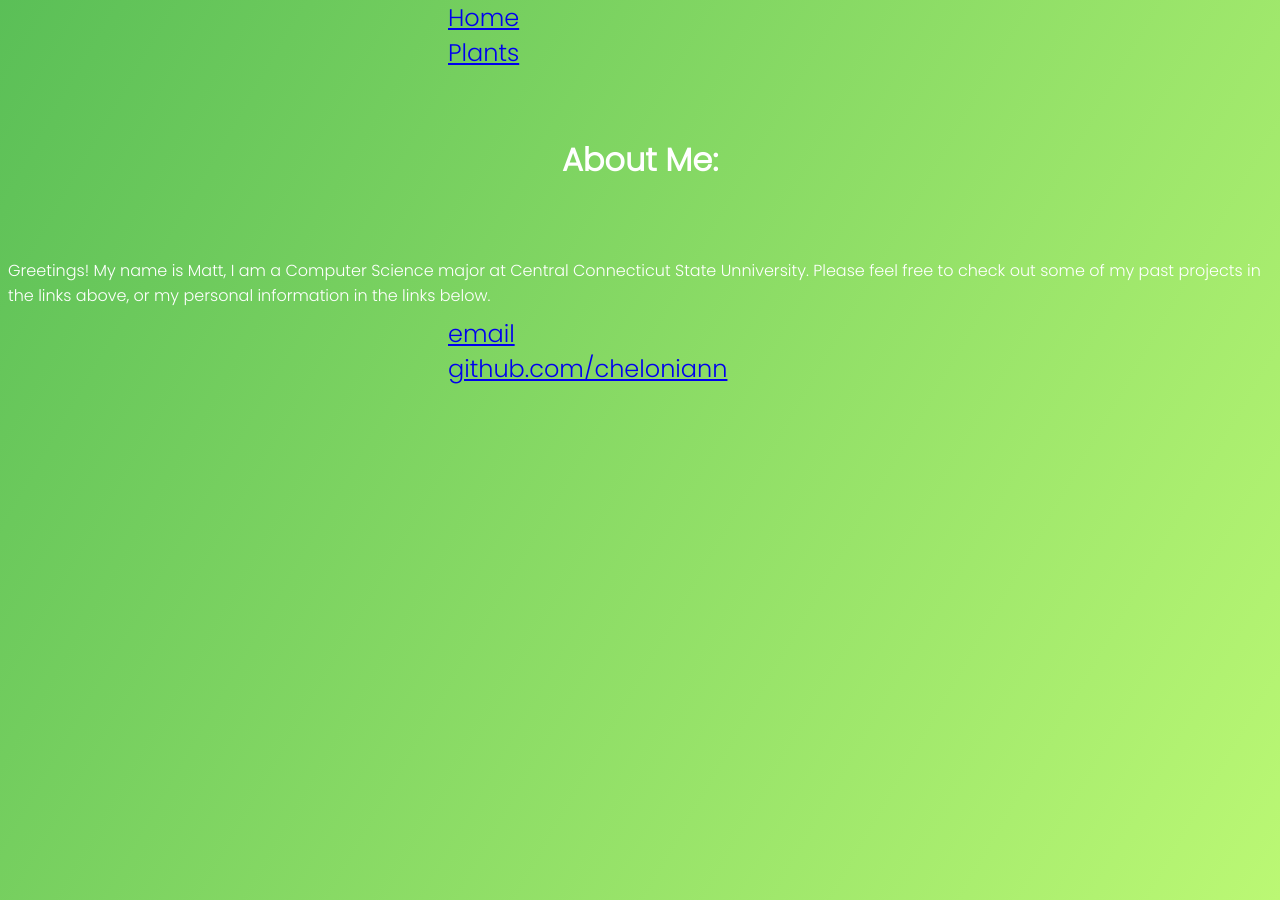
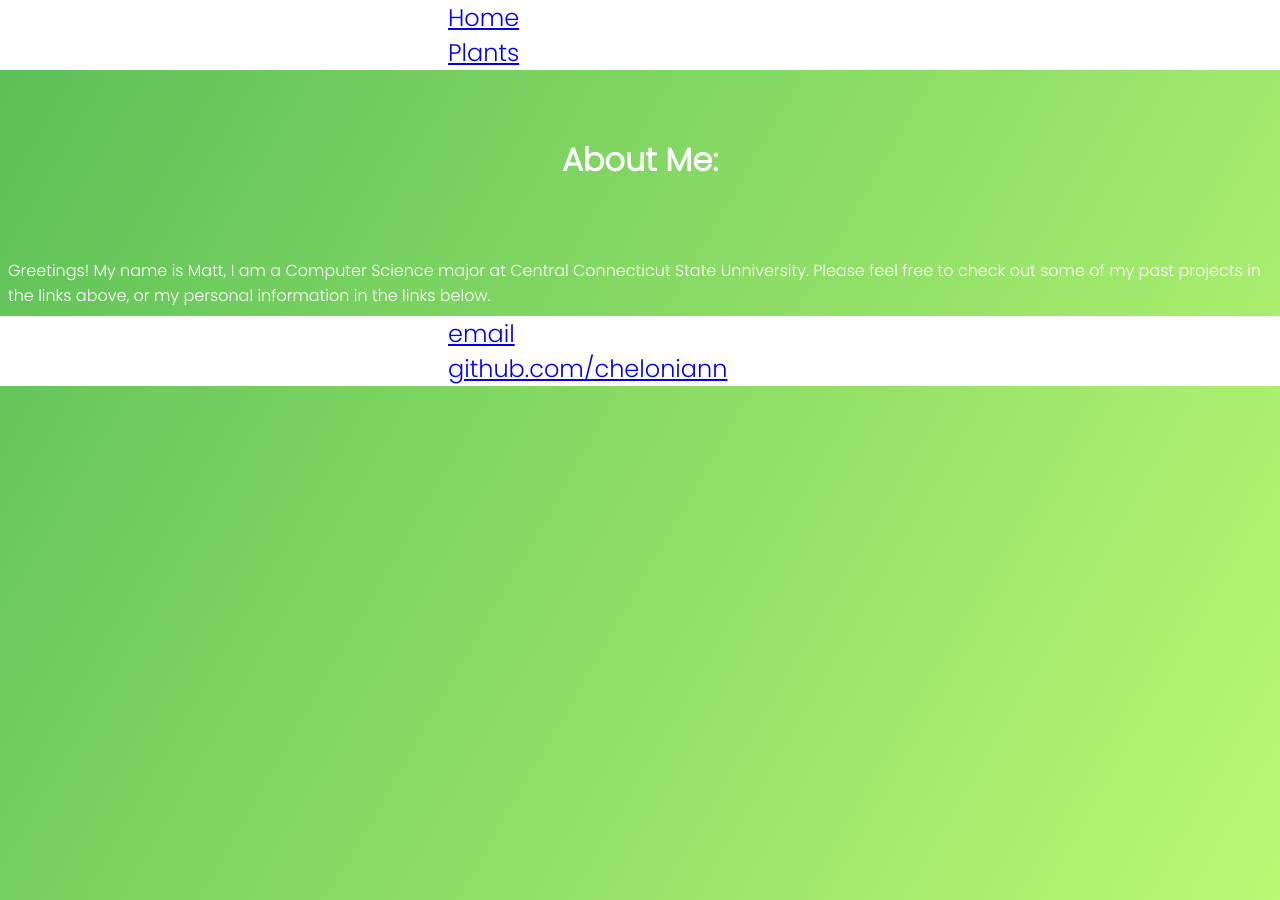
Before and after one commit to cheloniann/cheloniann.github.io, a Jekyll site: the page built from index.html, in a window 1280 px wide. Built offline with Jekyll 4.4.1, drawn with Linux system fonts in a browser that asks for light colours; nearby versions of some CDN libraries.

Commit message:
fixed bug on placement of date list

```diff
--- a/_layouts/default.html
+++ b/_layouts/default.html
@@ -11,7 +11,7 @@
   <body>
     <nav>
       <div class="links">
-        <ul class = "date-list">
+        <ul class = "nav-list">
           <li><a href="/index.html">Home</a></li>
           <li><a href="/plants.html">Plants</a></li>
         </ul>
@@ -24,10 +24,10 @@
 		</div><!-- /.container -->
     <footer>
       <div class="links">
-        <ul class="date-list">
+        <ul class="nav-list">
           <li><a href="mailto:mwarren@my.ccsu.edu">email</a></li>
           <li><a href="https://github.com/cheloniann">github.com/cheloniann</a></li>
         </ul>
       </div>
-      </footer>
+    </footer>
   </body>
--- a/style.css
+++ b/style.css
@@ -14,10 +14,17 @@
 
 .links{
     font-size: 1.5rem;
+    background: white;
+    color: black;
     list-style: none;
     display: flex;
     justify-content: center;
     align-items: center;
+}
+
+.nav-list {
+    min-width: 30%;
+    list-style: none;
 }
 
 
```
